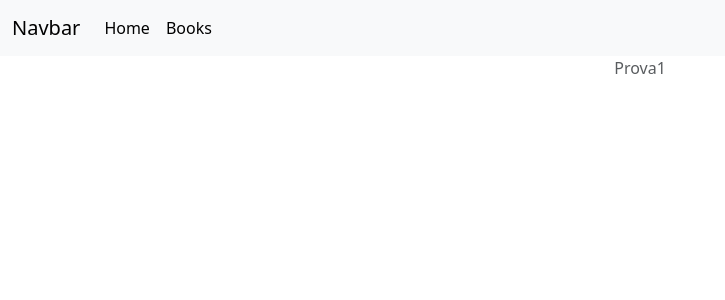
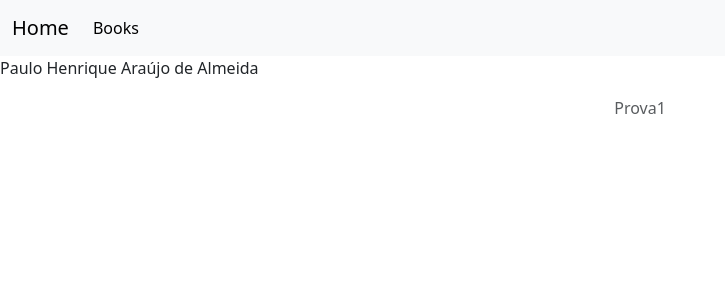
Before and after one commit to paulohenriqueo/-prova-angular-1, an Angular app: page / in a window 1280 px wide. Shown: the top 300 px of the page, without its empty margins (0-725 px from the left). Built offline with nearby package versions, Linux system fonts and the light colour scheme.

Commit message:
commit 5

```diff
--- a/src/app/app-routing.module.ts
+++ b/src/app/app-routing.module.ts
@@ -1,7 +1,12 @@
 import { NgModule } from '@angular/core';
 import { RouterModule, Routes } from '@angular/router';
+import { HomeComponent } from './home/home.component';
+import { BooksComponent } from './books/books.component';
 
-const routes: Routes = [];
+const routes: Routes = [
+  {path : '',                component: HomeComponent},
+  {path : 'books',           component: BooksComponent},
+];
 
 @NgModule({
   imports: [RouterModule.forRoot(routes)],
--- a/src/app/books/books.component.html
+++ b/src/app/books/books.component.html
@@ -1 +1 @@
-<p>books works!</p>
+<p>books!</p>
--- a/src/app/home/home.component.html
+++ b/src/app/home/home.component.html
@@ -1 +1 @@
-<p>home works!</p>
+<p>Paulo Henrique Araújo de Almeida</p>
--- a/src/app/nav-bar/nav-bar.component.html
+++ b/src/app/nav-bar/nav-bar.component.html
@@ -1,16 +1,13 @@
 <nav class="navbar navbar-expand-lg bg-body-tertiary">
     <div class="container-fluid">
-      <a class="navbar-brand" href="#">Navbar</a>
+      <a class="navbar-brand" href="#">Home</a>
       <button class="navbar-toggler" type="button" data-bs-toggle="collapse" data-bs-target="#navbarSupportedContent" aria-controls="navbarSupportedContent" aria-expanded="false" aria-label="Toggle navigation">
         <span class="navbar-toggler-icon"></span>
       </button>
       <div class="collapse navbar-collapse" id="navbarSupportedContent">
         <ul class="navbar-nav me-auto mb-2 mb-lg-0">
           <li class="nav-item">
-            <a class="nav-link active" aria-current="page" href="#">Home</a>
-          </li>
-          <li class="nav-item">
-            <a class="nav-link active" aria-current="page" href="#">Books</a>
+            <a class="nav-link active" aria-current="page" href="books">Books</a>
           </li>
         </ul>
       </div>
```
Also changed, not shown: src/app/app.module.ts (+6 -1 lines).
